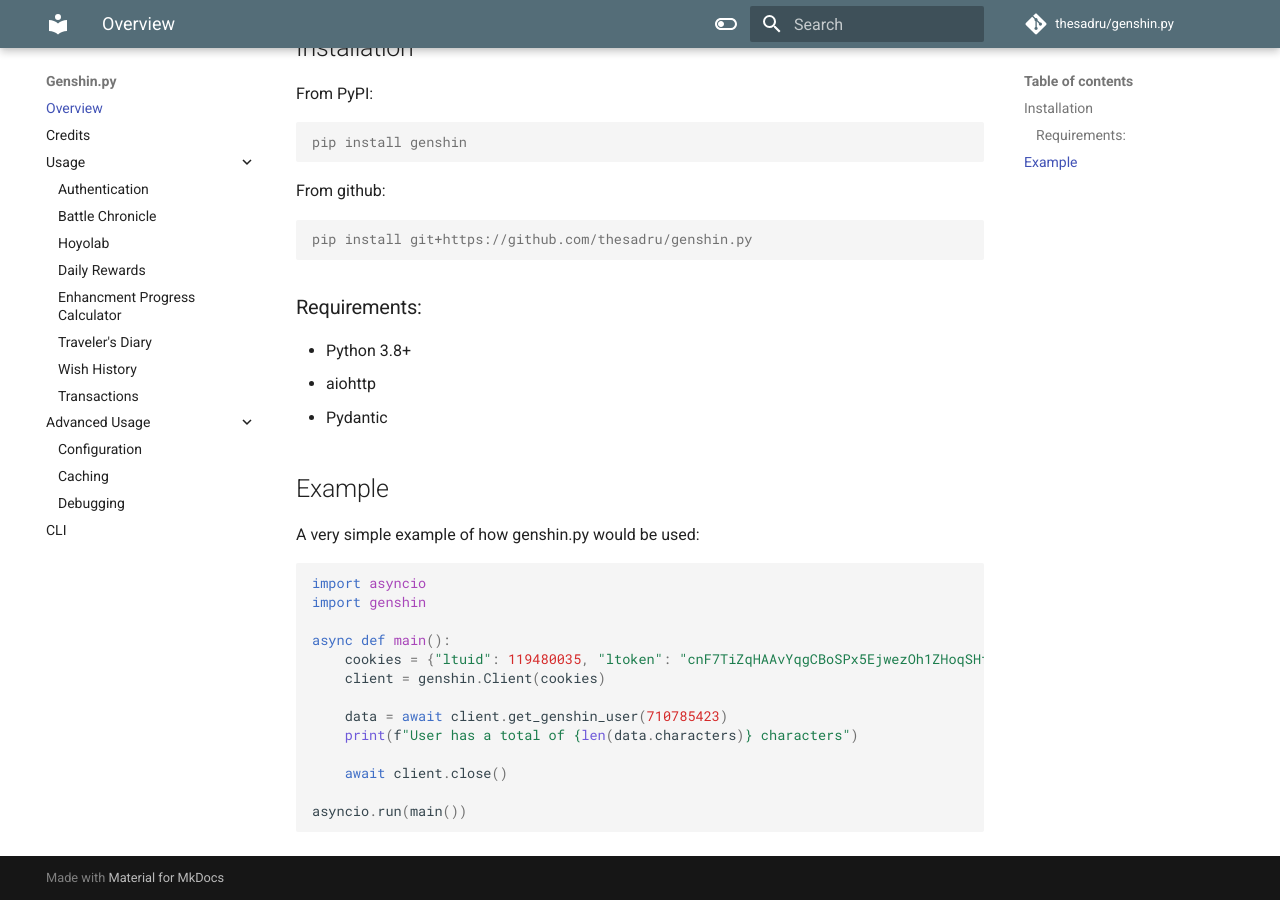
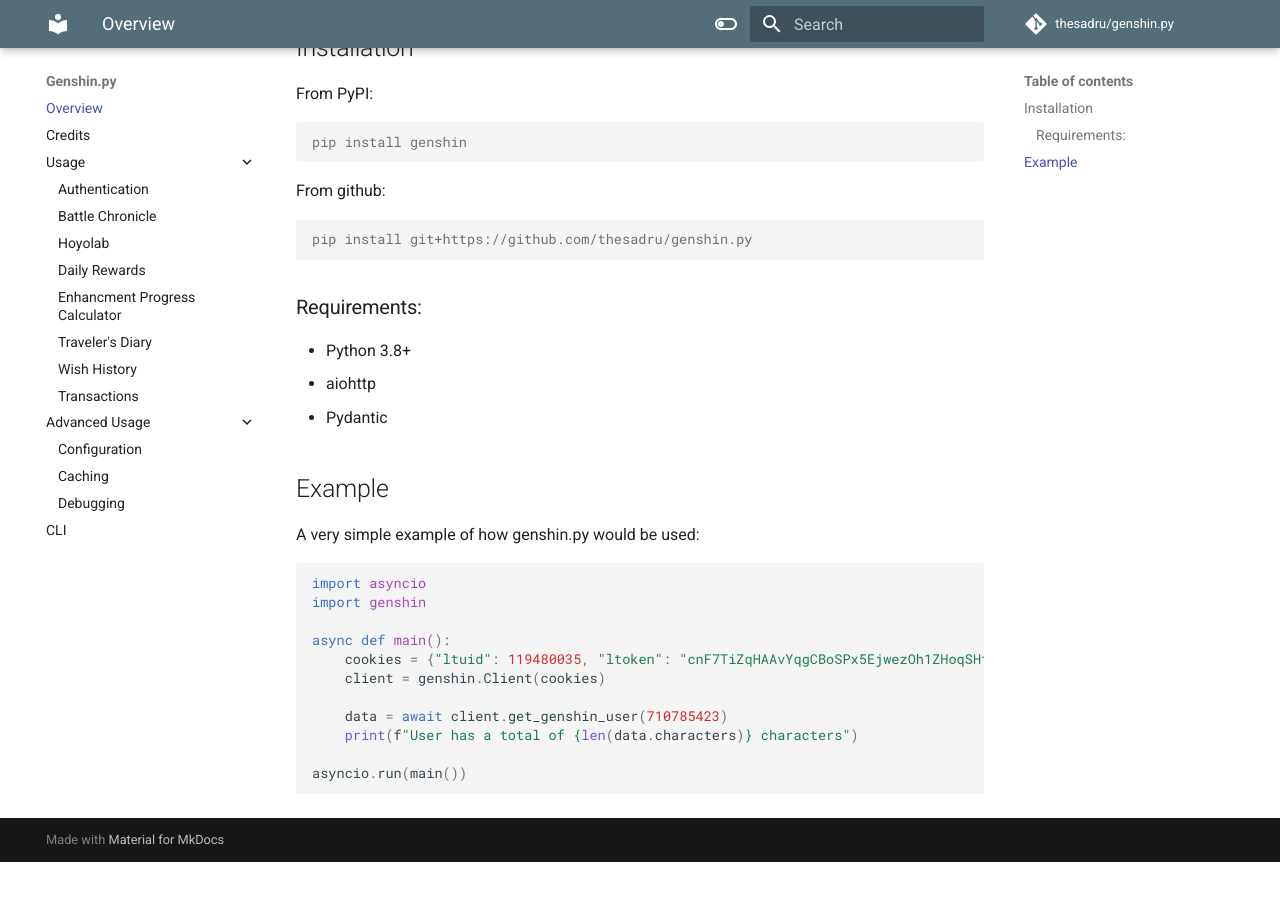
Before and after one commit to thesadru/genshin.py, an MkDocs documentation site: the page built from docs/index.md, in a window 1280 px wide and 900 px high, scrolled down 526 px. Built offline with MkDocs 1.6.1 and Material for MkDocs 9.7.7, drawn with Linux system fonts in a browser that asks for light colours; comment, search, counter and statistics services are not loaded; after the commit the page ends 1388 px from its top, so only the background shows below that.

Commit message:
Remove deprecated close method from docs

````diff
--- a/docs/index.md
+++ b/docs/index.md
@@ -47,7 +47,5 @@
     data = await client.get_genshin_user(710785423)
     print(f"User has a total of {len(data.characters)} characters")
 
-    await client.close()
-
 asyncio.run(main())
 ```
````
